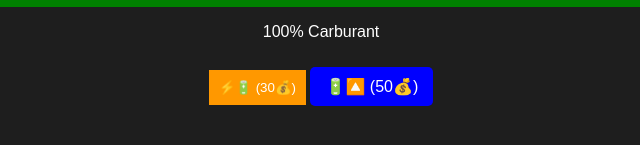
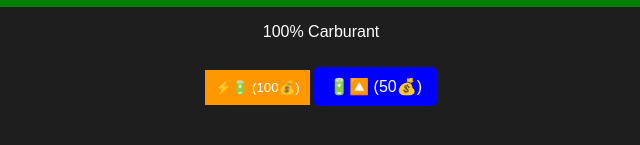
Before and after one commit to ZeynZer/Miner_Tycoon, a plain HTML site: page index.html in a window 1280 px wide. Shown: the part 437-582 px from the top of the page, 319-959 px from the left. Drawn offline with Linux system fonts and the light colour scheme.

Commit message:
Update index.html

```diff
--- a/index.html
+++ b/index.html
@@ -26,7 +26,7 @@
         <div id="fuel-progress"></div>
     </div>
     <p id="fuel-percentage">100% Carburant</p>
-    <button id="recharge-fuel"> ⚡🔋 (30💰)</button>
+    <button id="recharge-fuel"> ⚡🔋 (100💰)</button>
     <button id="upgradeFuel"> 🔋🔼 (50💰)</button>
 
 
```
